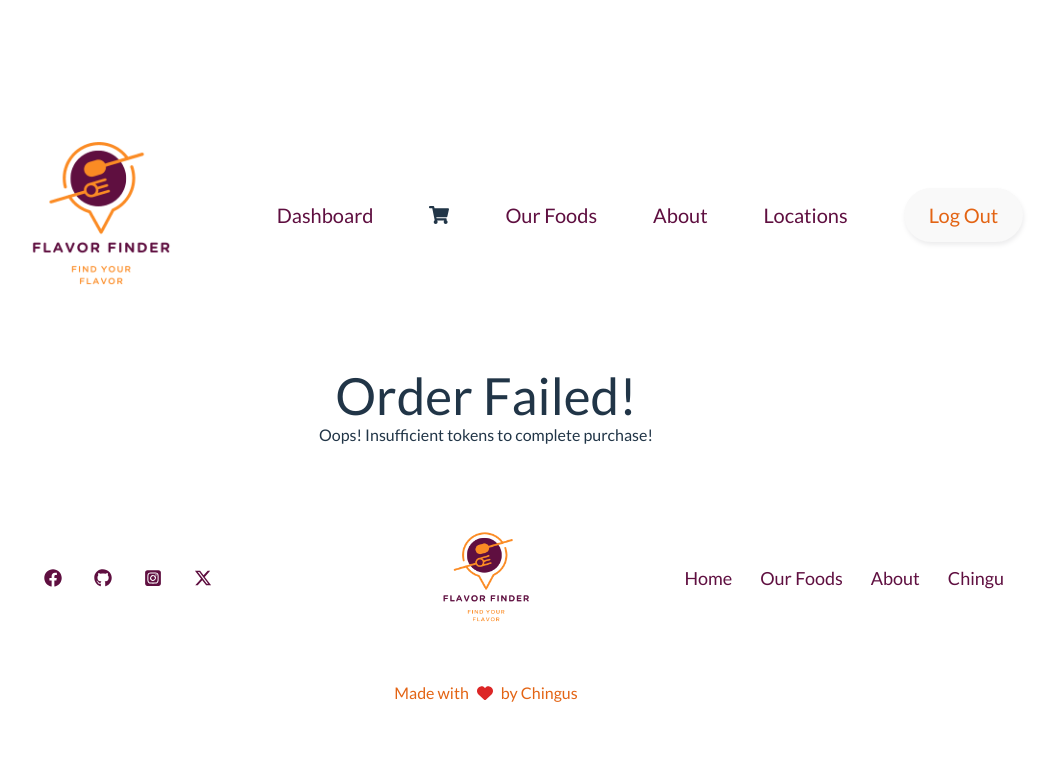
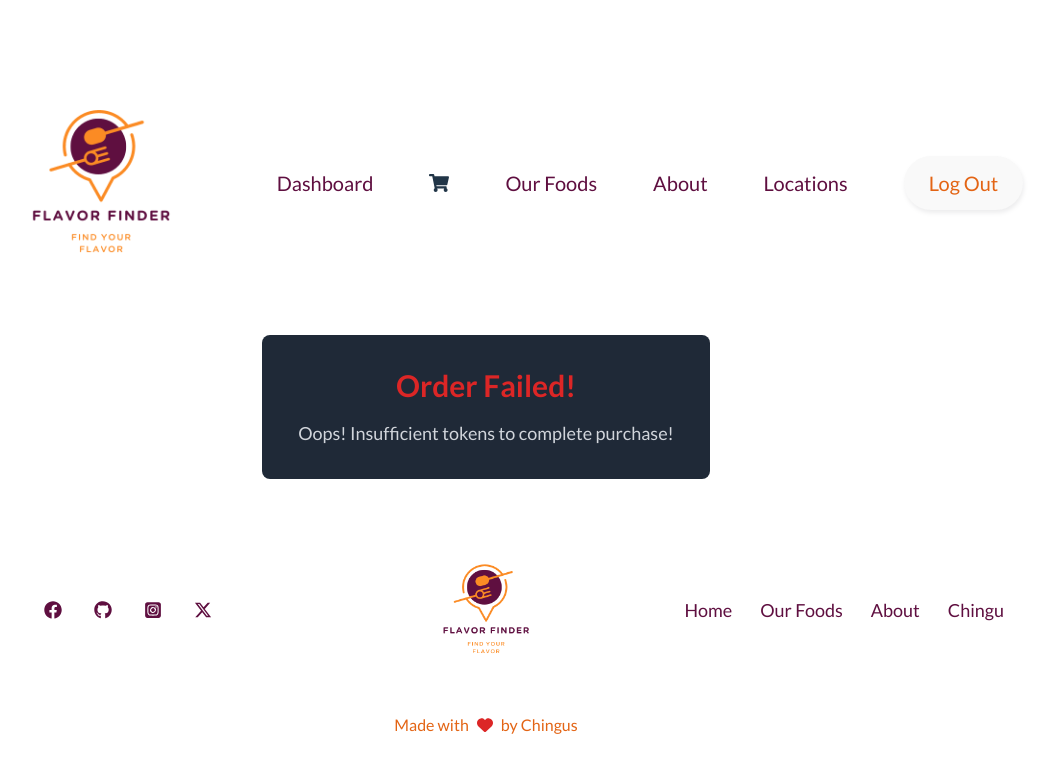
Before and after one commit to chingu-voyages/v50-tier2-team-15, a React (Vite) app: page /orderstatus in a window 1280 px wide. Shown: the top 772 px of the page, without its empty margins (154-1207 px from the left). Built offline with nearby package versions, Linux system fonts and the light colour scheme; sample sign-in values are in the browser's storage.

Commit message:
styling order failed

```diff
--- a/src/screens/StatusScreen.jsx
+++ b/src/screens/StatusScreen.jsx
@@ -23,12 +23,11 @@ const OrderSuccessMessage = ({ lastOrder }) => (
 );
 
 const OrderFailedMessage = () => (
-  <div>
-    <h1>Order Failed!</h1>
-    <p>Oops! Insufficient tokens to complete purchase!</p>
+  <div className="bg-gray-800 text-white max-w-md mx-auto p-8 rounded-lg">
+    <h1 className="text-3xl font-bold mb-4 text-red-600">Order Failed!</h1>
+    <p className="text-lg text-gray-300">Oops! Insufficient tokens to complete purchase!</p>
   </div>
 );
-
 const StatusScreen = () => {
   const location = useLocation();
   const { orderSuccess, order } = location.state || {};
```
